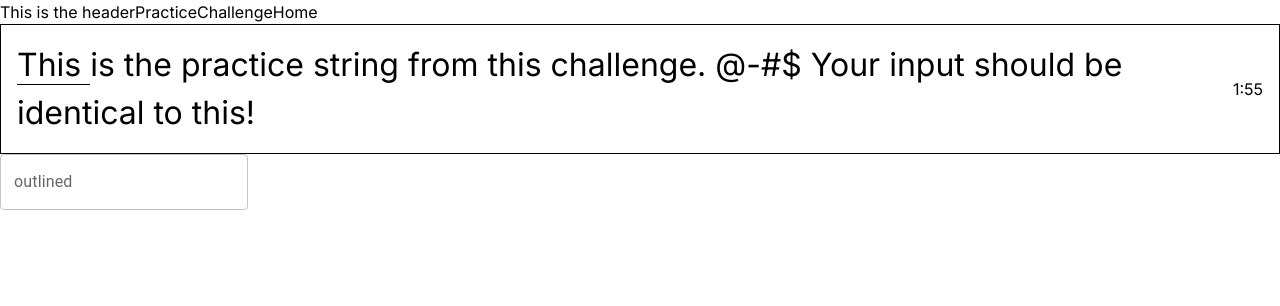
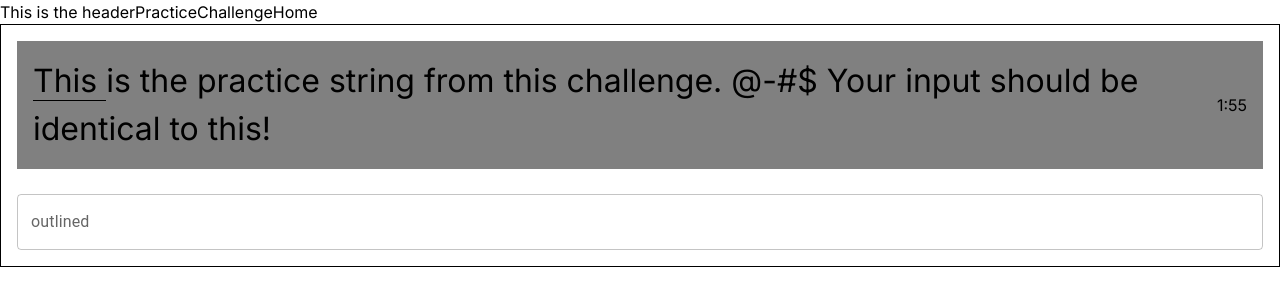
Before and after one commit to jason1642/speed-scripter, a Next.js app: page /practice in a window 1280 px wide. Shown: the top 306 px of the page. Built offline with nearby package versions, Linux system fonts and the light colour scheme.

Commit message:
Error States

```diff
--- a/src/app/practice/page.tsx
+++ b/src/app/practice/page.tsx
@@ -2,10 +2,23 @@
 import * as React from 'react';
 import ChallengeDisplay from '../../components/challenge-panel/ChallengeDisplay';
 import UserInput from '@/components/challenge-panel/UserInput';
+import { ErrorTypes } from '@/components/challenge-panel/types';
+import ErrorMessage from '@/components/challenge-panel/ErrorMessage'
+import styled from 'styled-components';
 
 interface IAppProps {
 
 }
+const Container = styled.div`
+   display:flex;
+   flex-direction: column;
+  padding: 1rem;
+  border: 1px solid black;
+  max-width: 1280px;
+  justify-content: center;
+  align-items: center;
+  margin: 0 auto;
+`;
 
 // type challengeTypes = Array< {
 //     id: number;
@@ -21,20 +34,28 @@ const Practice: React.FunctionComponent<IAppProps> = () => {
 
 
     const [userInput, setUserInput] = React.useState<string>('')
+    const [errorState, setErrorState] = React.useState<ErrorTypes>({hasError: false, message: 'There is an error in your input', errorFirstIndex: undefined})
+
+
     const clearUserInput = ()=> {
         setUserInput('')
     }
+    const handleChangeErrorState = (err: ErrorTypes)=>{
+        setErrorState(err)
+    }
+
   return(
-    <p>
+    <Container>
 
-    <ChallengeDisplay clearUserInput={clearUserInput} stringGoal={practiceString} userInput={userInput}/>
-
+    <ChallengeDisplay handleChangeErrorState={handleChangeErrorState} clearUserInput={clearUserInput} stringGoal={practiceString} userInput={userInput}/>
+    <ErrorMessage errorState={errorState} />
           <UserInput
+          errorState={errorState}
                    onChange={(e)=>{setUserInput(e.target.value)}}
             value={userInput}
            />
 
-    </p>
+    </Container>
   );
 };
 
--- a/src/components/challenge-panel/ChallengeDisplay.tsx
+++ b/src/components/challenge-panel/ChallengeDisplay.tsx
@@ -8,8 +8,8 @@ import './letterHighlights.css'
 const Container = styled.div`
   display:flex;
   padding: 1rem;
-  border: 1px solid black;
-  max-width: 1280px;
+    background-color: grey;
+  /* max-width: 1280px; */
   justify-content: center;
   align-items: center;
   margin: 0 auto;
@@ -20,10 +20,10 @@ const ChallengeStringBox = styled.div`
     font-size: 2em;
 `;
 
-const ChallengeDisplay: FunctionComponent<IChallengeDisplayProps> = ({stringGoal, clearUserInput, userInput}) => {
+const ChallengeDisplay: FunctionComponent<IChallengeDisplayProps> = ({stringGoal, clearUserInput, userInput, handleChangeErrorState}) => {
     const wordList = stringGoal.split(' ')
     const [progressState, setProgressState] = useState<IProgressStateProps>({ wordsPerMinute: 0, currentWord: 0, currentWordLetterIndex: 0, charactersCorrect: 0, resultString: ''})
-    const [error,setError ] = useState<ErrorTypes>({hasError: false, message: 'There is an error in your input', errorFirstIndex: undefined})
+    const [error,setError ] = useState<ErrorTypes>({hasError: true, message: 'There is an error in your input', errorFirstIndex: undefined})
     const [timerState, setTimerState] = useState<ITimerProps>({totalSeconds: stringGoal.length * 8, status: 'stop', timeElapsed: 0, })
     const timeLeft = useTimer({seconds: 120, setTimeElapsed: (elapsedTime: number)=>{setTimerState(prev=>({...prev, timeElapsed: elapsedTime }))}})
 
@@ -109,7 +109,6 @@ const ChallengeDisplay: FunctionComponent<IChallengeDisplayProps> = ({stringGoal
                 )}
 
             </ChallengeStringBox>
-      <div style={{color: "red"}}>{error.hasError ? `Message: ${error.message}` : ''}</div>
                 {timeLeft}
 
 
--- a/src/components/challenge-panel/ErrorMessage.tsx
+++ b/src/components/challenge-panel/ErrorMessage.tsx
@@ -1,16 +1,21 @@
 import * as React from 'react';
 import styled from 'styled-components';
+import { ErrorTypes } from './types';
 
 
 const Container = styled.div`
   display:flex;
+  color: red;
+  height: 25px;
 `;
 interface IErrorMessageProps {
+    errorState: ErrorTypes
 }
 
-const ErrorMessage: React.FunctionComponent<IErrorMessageProps> = (props) => {
+const ErrorMessage: React.FunctionComponent<IErrorMessageProps> = ({errorState}) => {
   return (
     <Container>
+              {errorState.hasError ? `Message: ${errorState.message}` : ''}
 
     </Container>
   );
--- a/src/components/challenge-panel/UserInput.tsx
+++ b/src/components/challenge-panel/UserInput.tsx
@@ -1,17 +1,25 @@
 import * as React from 'react';
 import TextField from '@mui/material/TextField';
+import { ErrorTypes } from './types';
 
 interface IUserInputProps {
     onChange: (event:React.ChangeEvent<HTMLInputElement>)=>any;
     value:string;
+    errorState: ErrorTypes;
 }
 
-const UserInput: React.FunctionComponent<IUserInputProps> = ({onChange, value}) => {
+const styles = {
+    width: '100%'
+}
+
+
+const UserInput: React.FunctionComponent<IUserInputProps> = ({onChange, value, errorState}) => {
 
 
 
     return (
     <TextField
+    sx={styles}
         id=""
         value={value}
         label="outlined"
--- a/src/components/challenge-panel/types.ts
+++ b/src/components/challenge-panel/types.ts
@@ -2,7 +2,8 @@ export interface IChallengeDisplayProps {
     stringGoal: string;
     userInput: string;
     clearUserInput(): any;
-}
+    handleChangeErrorState(err: ErrorTypes): void;
+}2
 
 export interface ITimerProps {
     totalSeconds: number;
```
